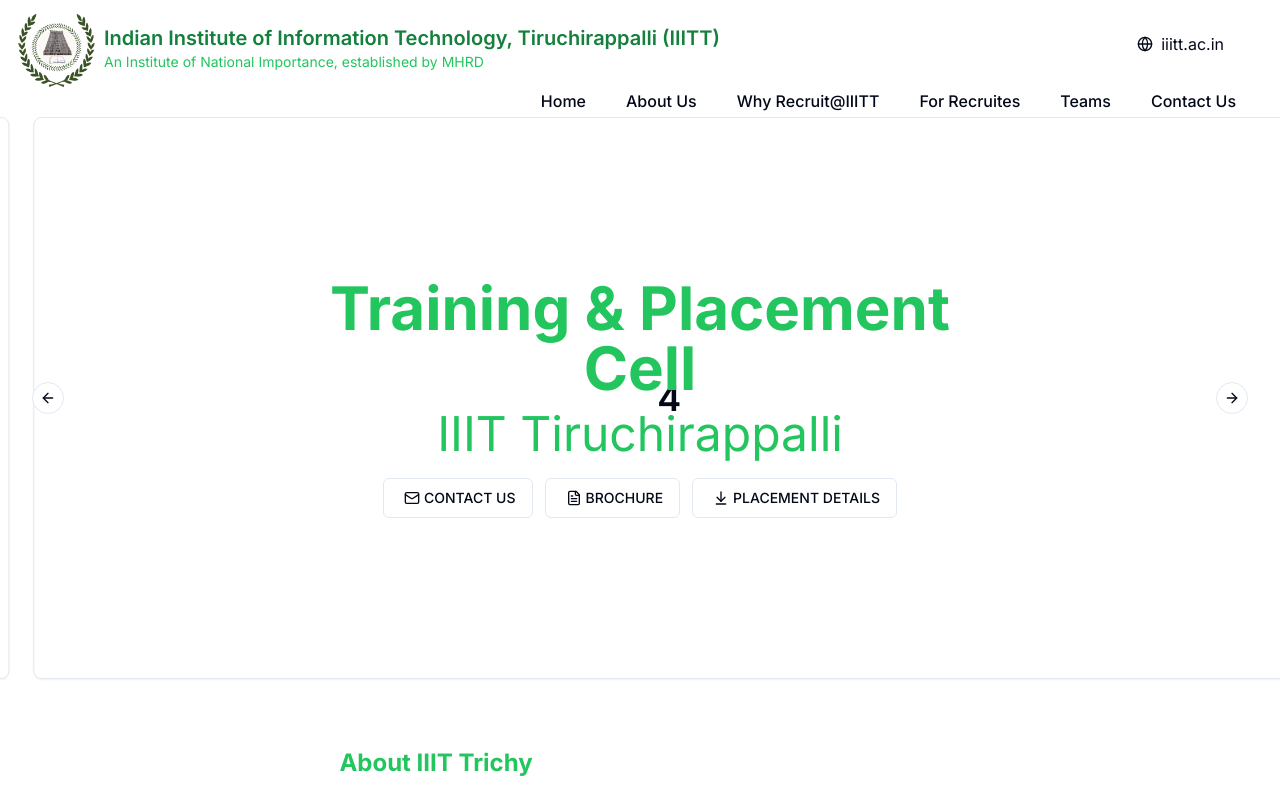
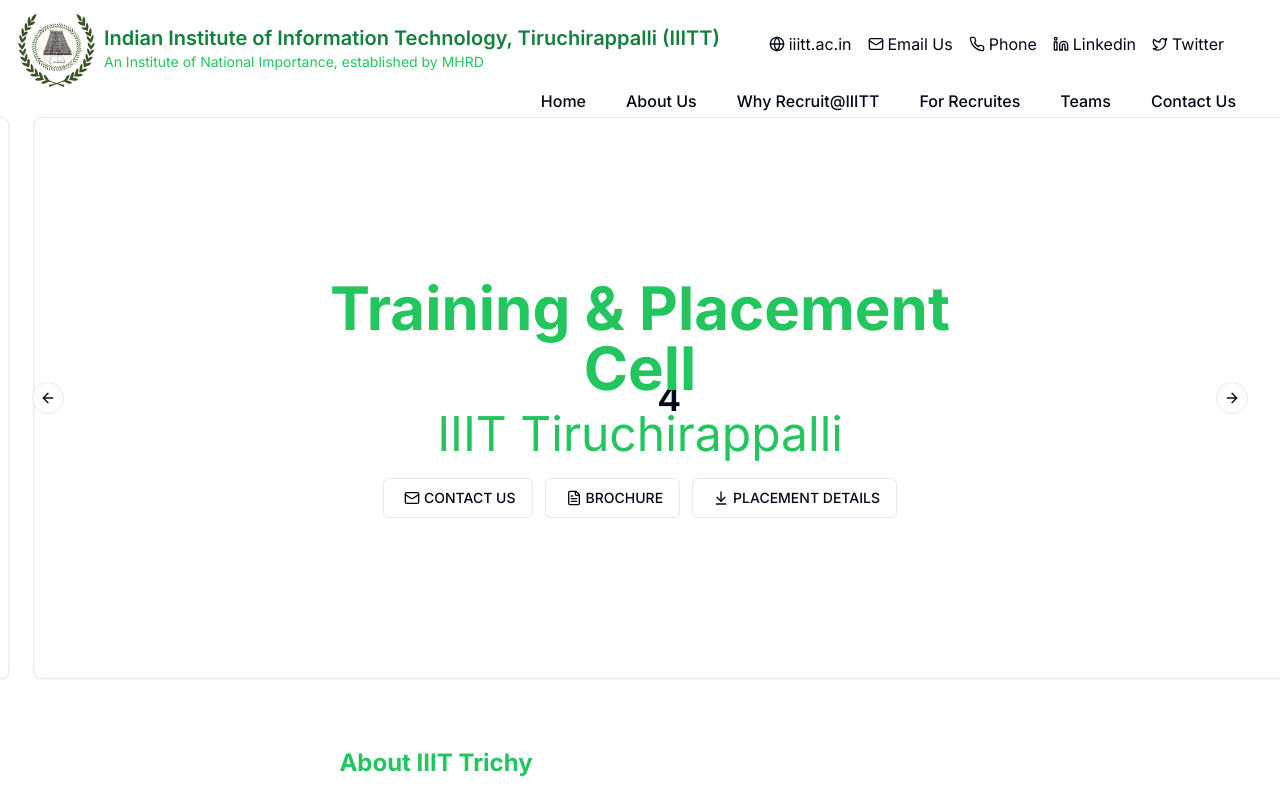
Before and after one commit to helloworld-iiitt/tp, a Next.js app: page / in a window 1280 px wide. Shown: the top 789 px of the page. Built offline with nearby package versions, Linux system fonts and the light colour scheme.

Commit message:
fix footor

```diff
--- a/components/footer/Footer.tsx
+++ b/components/footer/Footer.tsx
@@ -1,80 +1,128 @@
 import Link from "next/link";
+import { navigation } from "../header/Navbar";
+import { ArrowDownToLine, FileText, Globe, Linkedin, Mail, Phone, Twitter } from "lucide-react";
+import Image from "next/image";
 
-// MIDDLE LINKS DATA
-interface ProductType {
-    id: number;
-    section: string;
-    link: string[];
-}
-
-const products: ProductType[] = [
+export const quickLink1s = [
     {
-        id: 1,
-        section: "Company",
-        link: ['About us', 'Blog', 'Contact us', 'Pricing', 'Testimonials'],
+        icon: <Mail className='h-4' />,
+        href: "",
+        title: "Email Us"
     },
     {
-        id: 2,
-        section: "Support",
-        link: ['Help center', 'Terms of service', 'Legal', 'Privacy Policy', 'Status']
-    }
+        icon: <Phone className='h-4' />,
+        href: "",
+        title: "Phone"
+    },
+    {
+        icon: <Linkedin className='h-4' />,
+        href: "",
+        title: "Linkedin"
+    },
+    {
+        icon: <Twitter className='h-4' />,
+        href: "",
+        title: "Twitter"
+    },
+];
+
+const quickLink2s = [
+    {
+        icon: <FileText className='h-4' />,
+        href: "CONTACT US",
+        title: "BROCHURE"
+    },
+    {
+        icon: <ArrowDownToLine className='h-4' />,
+        href: "",
+        title: "PLACEMENT DETAILS"
+    },
+    {
+        icon: <Globe className='h-4' />,
+        href: "http://iiitt.ac.in/",
+        title: "iiitt.ac.in"
+    },
 ]
 
 const Footer = () => {
     return (
-        <div className="bg-bgpurple -mt-64" id="first-section">
-            <div className="mx-auto max-w-2xl pt-64 pb-16 px-4 sm:px-6 lg:max-w-7xl lg:px-8">
-                <div className="mt-24 grid grid-cols-1 gap-y-10 gap-x-16 sm:grid-cols-2 lg:grid-cols-12 xl:gap-x-8">
+        <div className="bg-gray-50 py-10">
+            <div className="mx-auto max-w-2xl pb-16 px-4 sm:px-6 lg:max-w-7xl lg:px-8">
+                <div className="grid grid-cols-1 gap-y-10 gap-x-16 sm:grid-cols-2 lg:grid-cols-5 xl:gap-x-8">
 
                     {/* COLUMN-1 */}
 
-                    <div className='col-span-4'>
-                        {/* <img src={'/assets/logo/Logo2.svg'} alt="logo" className='pb-4' /> */}
-                        <h3 className='text-white text-lg font-medium leading-9 mb-4 lg:mb-20'> Level up your skills, and get dream <br /> job with passion. </h3>
-                        <div className='flex gap-4'>
-                            {/* <Link href="/"><img src={'/assets/footer/insta.svg'} alt="instagram" className='footer-icons' /></Link>
-                            <Link href="/"><img src={'/assets/footer/dribble.svg'} alt="dribble" className='footer-icons' /></Link>
-                            <Link href="/"><img src={'/assets/footer/twitter.svg'} alt="twitter" className='footer-icons' /></Link>
-                            <Link href="/"><img src={'/assets/footer/youtube.svg'} alt="youtube" className='footer-icons' /></Link> */}
+                    <div className='col-span-2'>
+                        {/* <h3 className=''> Learn, Grow,  Evolve. </h3> */}
+                        <div className='relative w-full h-[200px]'>
+                            <Image
+                                src={'/footer/google-map.png'}
+                                alt="logo"
+                                fill
+                                className="object-contain"
+                            />
+                        </div>
+                        <div className="mt-2">
+                            <h1>
+                                Mailing Address
+                            </h1>
+                            <p className="text-sm">
+                                Indian Institute of Information Technology Tiruchirappalli,
+                                Sethurapatti, Trichy-Madurai Highway,
+                                Tiruchirappalli, Tamil Nadu - 620012
+                            </p>
                         </div>
                     </div>
 
-                    {/* CLOUMN-2/3 */}
+                    {/* CLOUMN-3/5 */}
 
-                    {products.map((product) => (
-                        <div key={product.id} className="group relative col-span-2">
-                            <p className="text-white text-xl font-semibold mb-9">{product.section}</p>
-                            <ul>
-                                {product.link.map((link: string, index: number) => (
-                                    <li key={index} className='mb-5'>
-                                        <Link href="/" className="text-offwhite text-sm font-normal mb-6 space-links">{link}</Link>
-                                    </li>
-                                ))}
-                            </ul>
-                        </div>
-                    ))}
+                    <ul className="group relative col-span-1">
+                        <li className="mb-2 ">Socials</li>
 
-                    {/* CLOUMN-4 */}
+                        {
+                            quickLink1s.map((nav, index) => (
+                                <li key={index} className='mb-5'>
+                                    <Link href={nav.href} className="text-offwhite text-sm font-normal mb-6 space-links flex gap-2 items-center">{nav.icon} {nav.title}</Link>
+                                </li>
+                            ))}
+                    </ul>
 
-                    <div className='col-span-4'>
-                        <h3 className='text-white text-xl font-semibold mb-6'>Stay up to date</h3>
-                        <div className="relative text-white focus-within:text-white flex flex-row-reverse">
-                            <input type="Email address" name="q" className="py-4 text-sm w-full text-white bg-gray-900 rounded-md pl-4 focus:outline-none bg-emailbg focus:text-white" placeholder="Your email address" autoComplete="off" />
-                            <div className="absolute inset-y-0 right-0 flex items-center pr-2">
-                                <button type="submit" className="p-1 focus:outline-none focus:shadow-outline">
-                                    {/* <img src={'/assets/footer/inputIcon.svg'} alt="inputicon" /> */}
-                                </button>
-                            </div>
-                        </div>
-                    </div>
+                    {/* CLOUMN-4/5 */}
+
+                    <ul className="group relative col-span-1">
+                        <li className="mb-2 ">Navigations</li>
+                        {
+                            navigation.map((nav, index) => (
+                                <li key={index} className='mb-5'>
+                                    <Link href={nav.href} className="text-offwhite text-sm font-normal mb-6 space-links">{nav.name}</Link>
+                                </li>
+                            ))
+                        }
+                    </ul>
+
+
+
+                    {/* CLOUMN-5 */}
+
+                    <ul className="group relative col-span-1">
+                        <li className="mb-2 ">Quick Links</li>
+
+                        {
+                            quickLink2s.map((nav, index) => (
+                                <li key={index} className='mb-5'>
+                                    <Link href={nav.href} className="text-offwhite text-sm font-normal mb-6 space-links flex gap-2 items-center">{nav.icon} {nav.title}</Link>
+                                </li>
+                            ))}
+                    </ul>
 
                 </div>
             </div>
 
             {/* All Rights Reserved */}
 
-            <div className='pb-24 px-4'>
-                <h3 className='text-center text-offwhite'>@2023 - All Rights Reserved by <Link href="https://adminmart.com/" target="_blank"> Adminmart.com</Link></h3>
+            <div className='px-4'>
+                <h3 className='text-center text-offwhite'>@2024 - All Rights Reserved</h3>
+                <h3 className='text-center text-offwhite'>Made with love by Training & Placement Cell IIITT</h3>
             </div>
 
         </div>
--- a/components/header/Navbar.tsx
+++ b/components/header/Navbar.tsx
@@ -2,8 +2,7 @@
 import React from 'react';
 import Image from 'next/image';
 import { Globe } from 'lucide-react';
-import useIntersectionObserver from '@/hooks/useIntersectionObserver';
-
+import { quickLink1s } from '../footer/Footer';
 
 interface NavigationItem {
     name: string;
@@ -11,7 +10,7 @@
     current: boolean;
 }
 
-const navigation: NavigationItem[] = [
+export const navigation: NavigationItem[] = [
     { name: 'Home', href: '/', current: true },
     { name: 'About Us', href: '#about-us', current: false },
     { name: 'Why Recruit@IIITT', href: '#why-recruit@IIITT', current: false },
@@ -55,11 +54,20 @@
                         <h3 className='text-green-500 text-sm'>An Institute of National Importance, established by MHRD</h3>
                     </section>
                 </div>
-                <div className='md:pe-10'>
-                    <Link href={"http://iiitt.ac.in/"} className='flex items-center gap-1'>
+                <div className='md:pe-10 flex gap-3'>
+                    <Link href={"http://iiitt.ac.in"} className='flex items-center '>
                         <Globe className='h-4' />
                         iiitt.ac.in
                     </Link>
+                    {
+                        quickLink1s.map((item, index) => (
+                            <Link key={index} href={item.href} className='flex items-center '>
+                                {item.icon}
+                                {item.title}
+                            </Link>
+                        )
+                        )
+                    }
                 </div>
             </div>
 
```
Also changed, not shown: public/footer/google-map.png (added).
